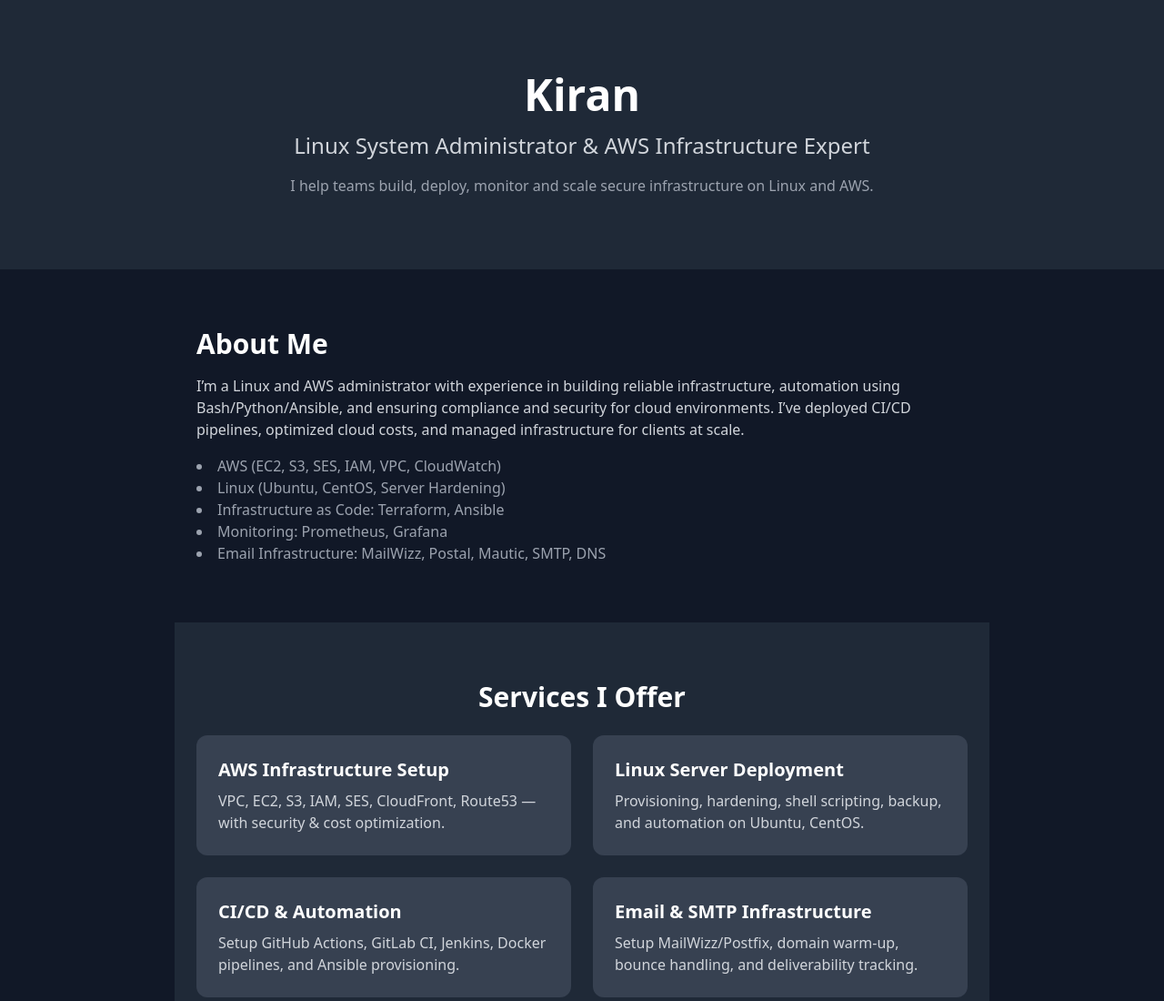
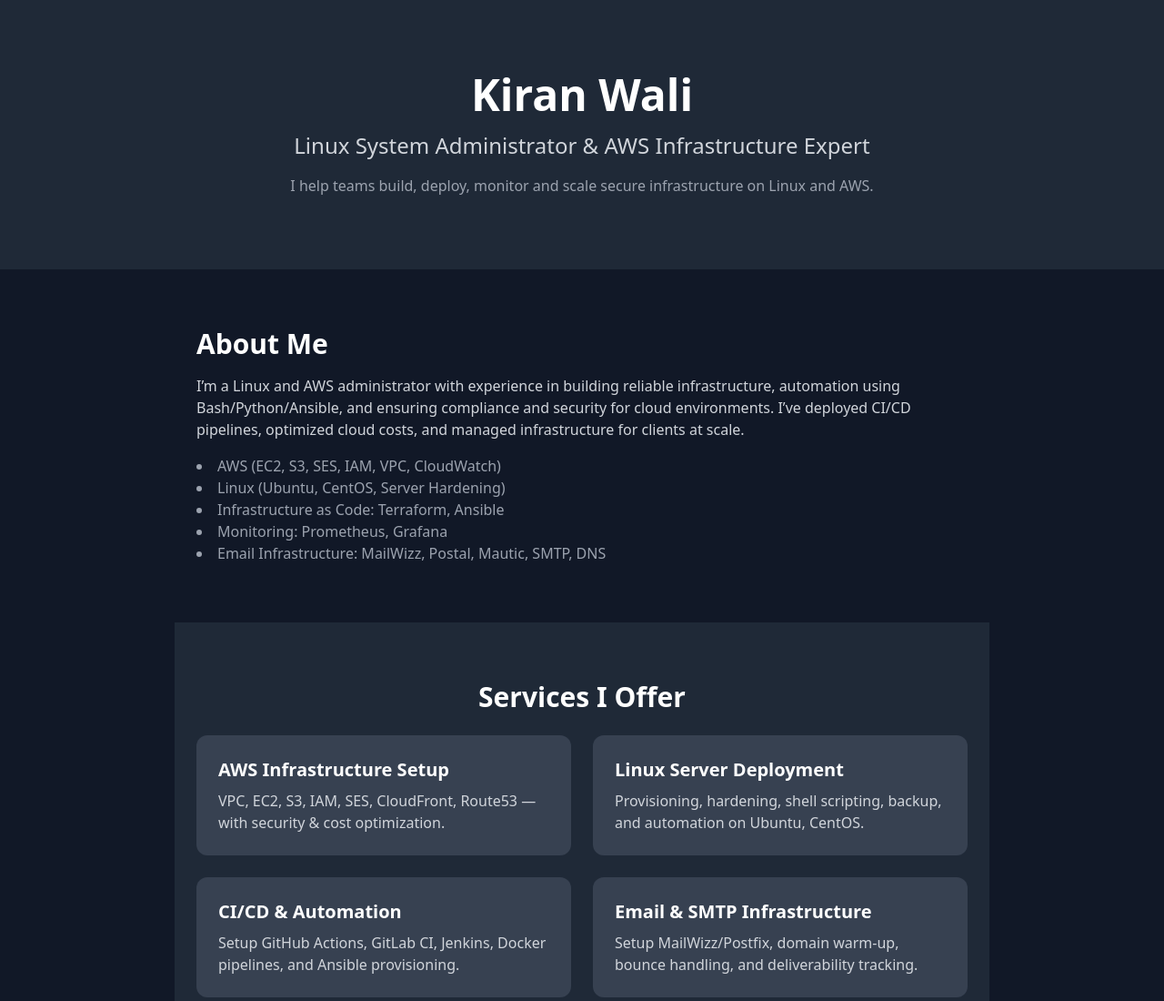
Before and after one commit to walikiran/walikiran.github.io, a plain HTML site: page index.html in a window 1280 px wide. Shown: the top 1100 px of the page at 91% size. Drawn offline with nearby package versions, Linux system fonts and the light colour scheme.

Commit message:
Update index.html

```diff
--- a/index.html
+++ b/index.html
@@ -10,7 +10,7 @@
 
   <!-- Hero -->
   <section class="text-center py-20 bg-gray-800">
-    <h1 class="text-4xl md:text-5xl font-bold mb-4">Kiran</h1>
+    <h1 class="text-4xl md:text-5xl font-bold mb-4">Kiran Wali</h1>
     <p class="text-xl md:text-2xl text-gray-300">Linux System Administrator & AWS Infrastructure Expert</p>
     <p class="mt-4 text-gray-400 max-w-2xl mx-auto">I help teams build, deploy, monitor and scale secure infrastructure on Linux and AWS.</p>
   </section>
```
